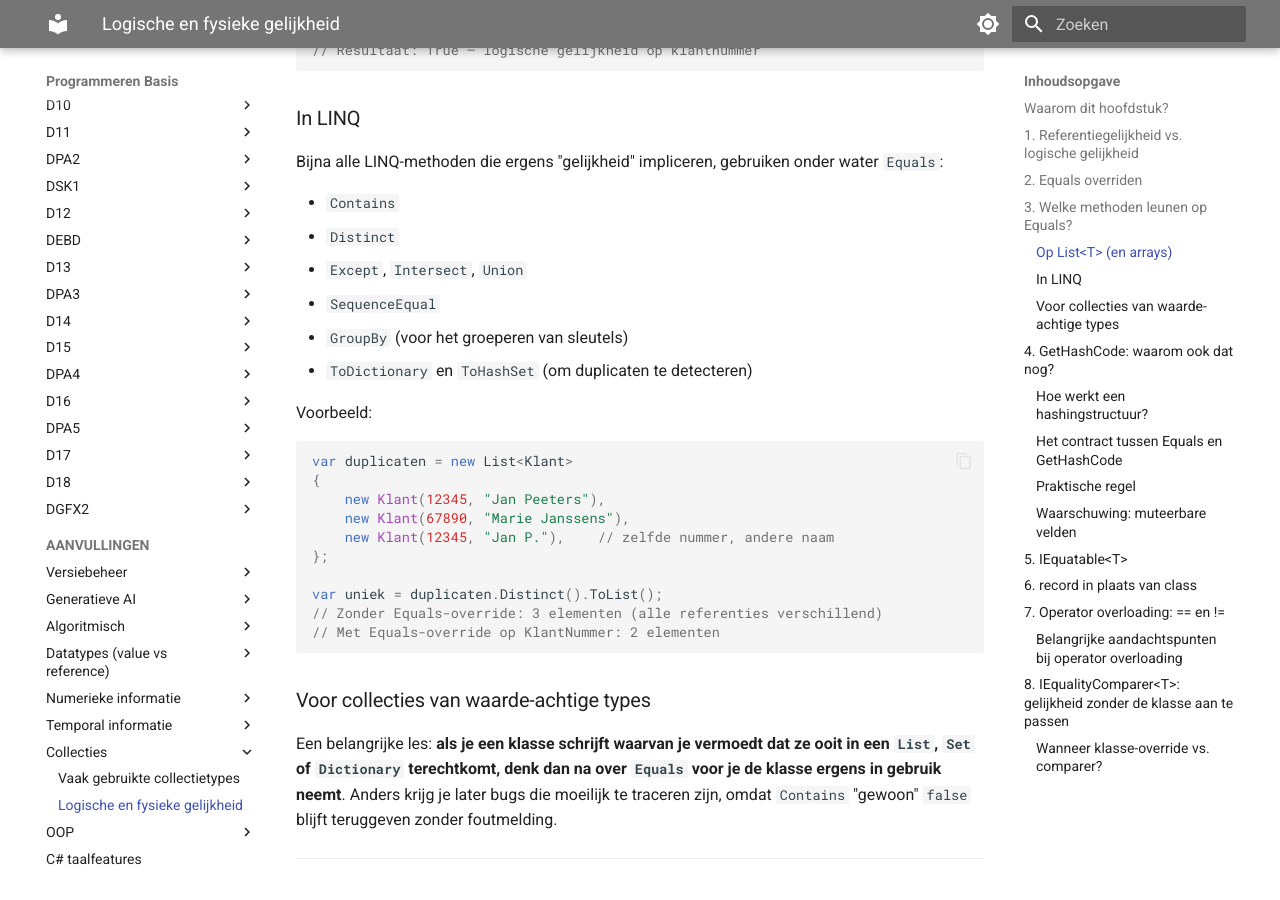
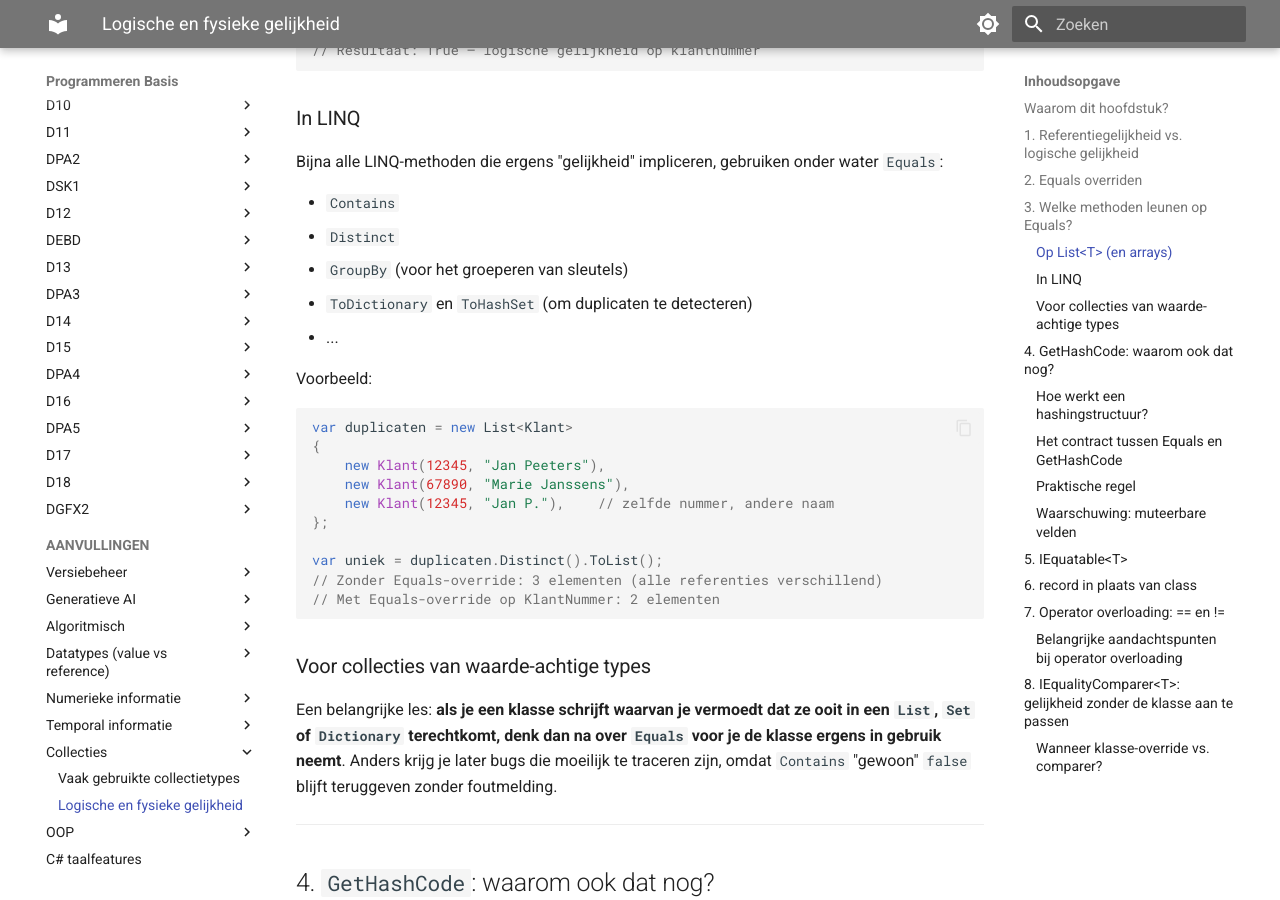
Before and after one commit to GRAD-PRG/PB, an MkDocs documentation site: the page built from docs/Aanvulling bij D16 en D17 - Logische en fysieke gelijkheid.md, in a window 1280 px wide and 900 px high, scrolled down 4892 px. Built offline with MkDocs 1.6.1 and Material for MkDocs 9.7.7, drawn with Linux system fonts in a browser that asks for light colours.

Commit message:
vereenvoudiging verwijzing naar LINQ

```diff
--- a/docs/Aanvulling bij D16 en D17 - Logische en fysieke gelijkheid.md
+++ b/docs/Aanvulling bij D16 en D17 - Logische en fysieke gelijkheid.md
@@ -207,10 +207,9 @@ Bijna alle LINQ-methoden die ergens "gelijkheid" impliceren, gebruiken onder wat
 
 - `Contains`
 - `Distinct`
-- `Except`, `Intersect`, `Union`
-- `SequenceEqual`
 - `GroupBy` (voor het groeperen van sleutels)
 - `ToDictionary` en `ToHashSet` (om duplicaten te detecteren)
+- ...
 
 Voorbeeld:
 
```
